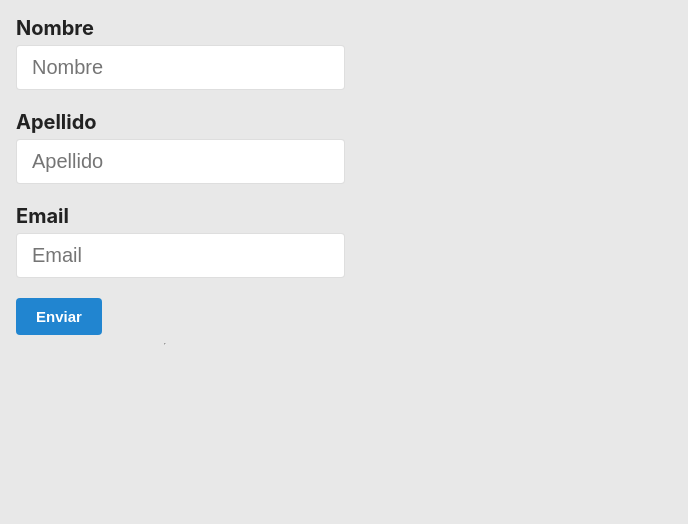
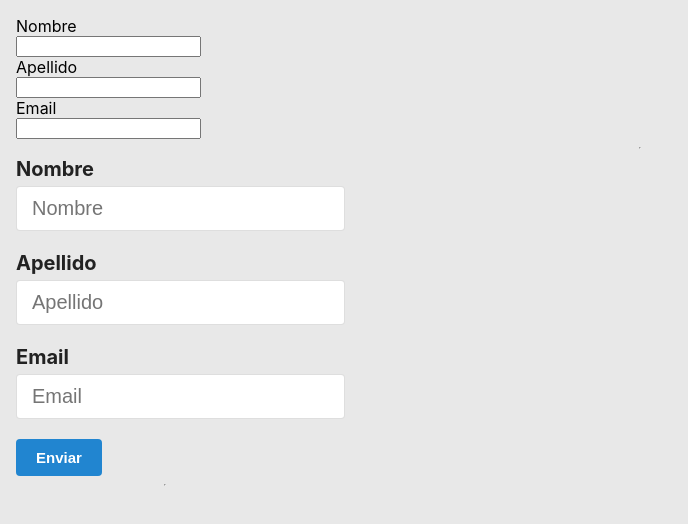
Before and after one commit to mattid89/react-typescript, a React (Create React App) app: page / in a window 1280 px wide. Shown: the top 524 px of the page, without its empty margins (0-688 px from the left). Built offline with nearby package versions, Linux system fonts and the light colour scheme.

Commit message:
formik form

```diff
--- a/src/App.tsx
+++ b/src/App.tsx
@@ -1,5 +1,6 @@
 import React from "react";
 import "./App.css";
+import FormikForm from "./Components/FormikForm";
 import Formulario from "./Components/Formulario";
 
 const App = () => {
@@ -10,31 +11,14 @@ const App = () => {
       <div className="flex-row">
         {/* <ContadorReducer />
         <ButtonHttpRequest /> */}
-
-        {/* <Prueba title={'Título de prueba'}>
-                    <p>Texto children!!</p>
-                    </Prueba>
-
-                    <Prueba>
-                    <p>Texto children con default prop!!</p>
-                    </Prueba>
-
-                    <Prueba title={'Tarjeta'}>
-                    <p>Sigo probando ...</p>
-                    </Prueba>
-                */}
+        <FormikForm />
       </div>
-
+        <hr />
       <div className="flex-row">
         <Formulario />
       </div>
     </div>
 
-      {/*
-                <div className="padding flex-row">
-                    <MyCard></MyCard>
-                </div>
-            */}
     </>
   );
 };
--- a/src/Components/FormikForm/index.tsx
+++ b/src/Components/FormikForm/index.tsx
@@ -9,8 +9,39 @@ const FormikForm = () => {
 		},
 		onSubmit: value => console.log(value)
 	})
+
+	return (
+    <form onSubmit={formik.handleSubmit} className="flex-column">
+      <label>Nombre</label>
+      <input
+        type="text"
+        name="name"
+        onChange={formik.handleChange}
+        value={formik.values.name}
+      />
+
+      <label>Apellido</label>
+      <input
+        type="text"
+        name="lastname"
+        onChange={formik.handleChange}
+        value={formik.values.lastname}
+      />
+
+      <label>Email</label>
+      <input
+        type="email"
+        name="email"
+        onChange={formik.handleChange}
+        value={formik.values.email}
+      />
+    </form>
+  );
 }
 
 export default FormikForm
 
 // TODO: Video 84. Armar formulario
+
+// numero de usuario => 3719483
+// telefono => 20340202
```
